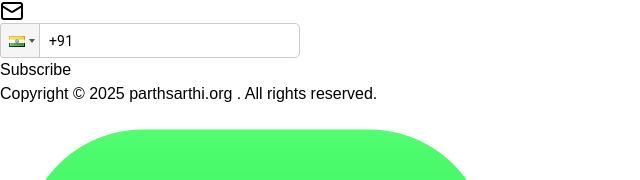
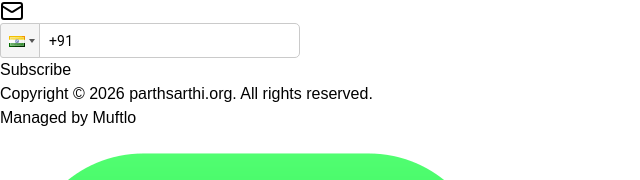
Before and after one commit to parthsarthibuilders/parthweb, a Next.js app: page / in a window 1280 px wide. Shown: the part 6540-6720 px from the top of the page, without its empty margins (0-640 px from the left). Built offline with nearby package versions, Linux system fonts and the light colour scheme; no server answers; the database is empty.

Commit message:
addedMuftloInFooter

```diff
--- a/src/components/Footer.js
+++ b/src/components/Footer.js
@@ -274,8 +274,22 @@ export default function Footer() {
                             </form>
                         </div>
                     </div>
-                    <div className=" border-t mt-10 pt-5 border-t-slate-400 md:text-start text-center">
-                        <p className="text-[12px] text-gray-200">Copyright © 2025 parthsarthi.org . All rights reserved.</p>
+                    <div className="border-t mt-10 pt-5 border-t-slate-400 md:text-start text-center">
+                        <p className="text-[12px] text-gray-200">
+                            Copyright © 2026 parthsarthi.org. All rights reserved.
+                        </p>
+
+                        <p className="mt-1 text-[12px] text-gray-400">
+                            Managed by{" "}
+                            <a
+                                href="https://www.muftlo.com"
+                                target="_blank"
+                                rel="noopener noreferrer"
+                                className="text-gray-200 hover:underline"
+                            >
+                                Muftlo
+                            </a>
+                        </p>
                     </div>
                 </div>
                 <Whatsapp />
```
